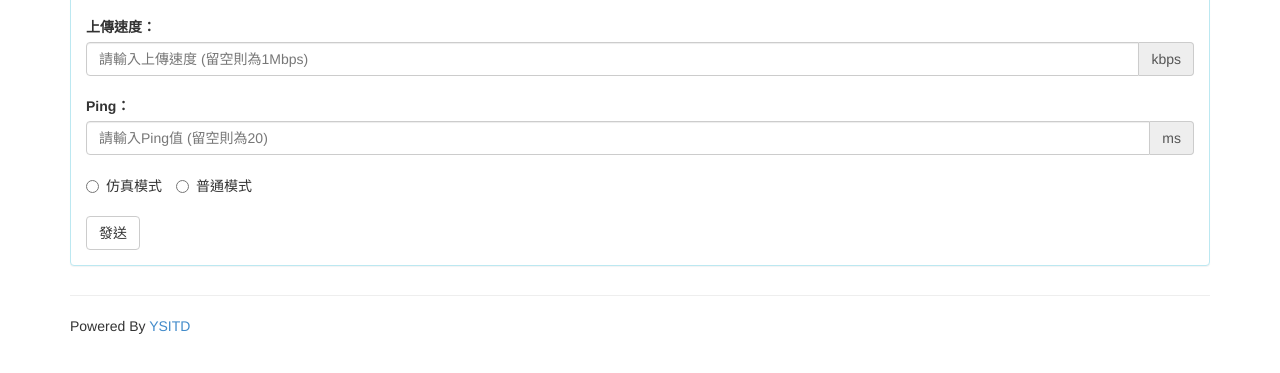
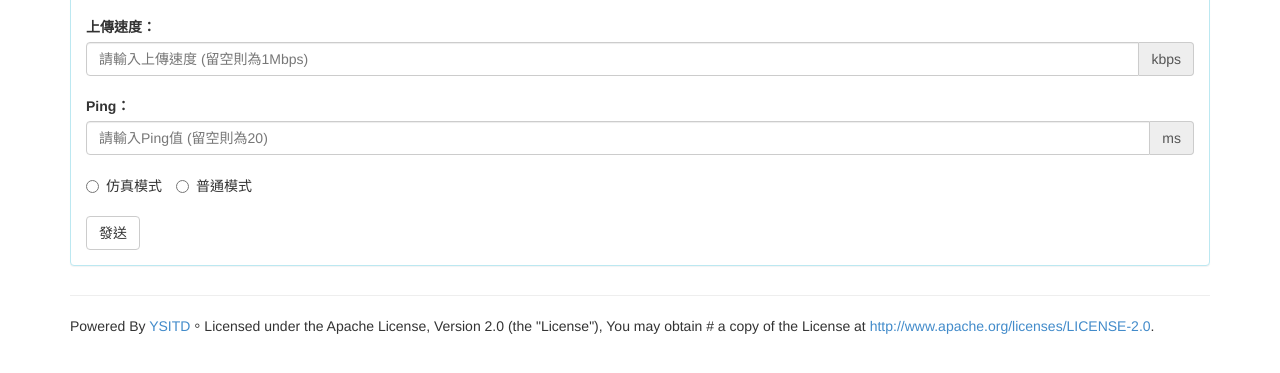
Before and after one commit to pcchou/srg, a plain HTML site: page web/index.html in a window 1280 px wide. Shown: the part 159-532 px from the top of the page. Drawn offline with Linux system fonts and the light colour scheme.

Commit message:
No License No Live

```diff
--- a/web/index.html
+++ b/web/index.html
@@ -72,7 +72,8 @@
                 <a href="https://github.com/YSITD"><img style="position: absolute; top: 0; right: 0; border: 0; width: 149px; height: 149px;" src="http://aral.github.com/fork-me-on-github-retina-ribbons/right-dusk-blue@2x.png" alt="Fork me on GitHub"></a>
             </div>
             <div class="footer">
-                <p>Powered By <a href="https://github.com/YSITD">YSITD</a></p>
+                <p>Powered By <a href="https://github.com/YSITD">YSITD</a>。Licensed under the Apache License, Version 2.0 (the "License"), You may obtain
+# a copy of the License at <a href="http://www.apache.org/licenses/LICENSE-2.0">http://www.apache.org/licenses/LICENSE-2.0</a>.</p>
             </div>
         </div>
     </body>
```
